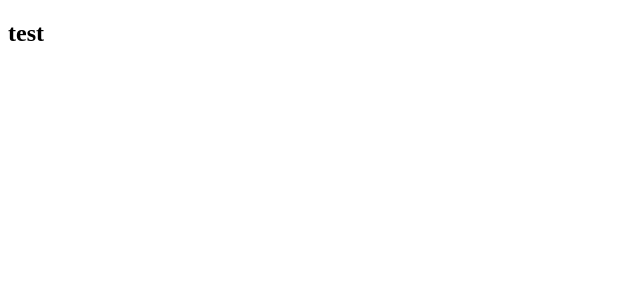
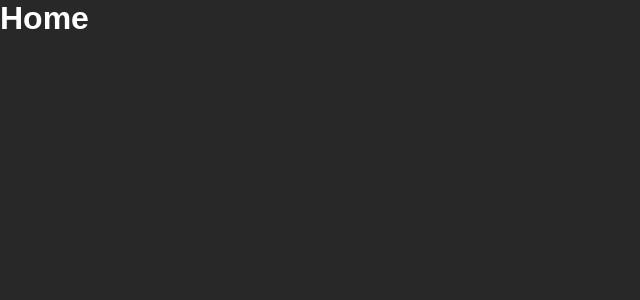
Before and after one commit to iamdevmarcos/getkcal, a React (Vite) app: page / in a window 1280 px wide. Shown: the top 300 px of the page, without its empty margins (0-640 px from the left). Built offline with nearby package versions, Linux system fonts and the light colour scheme.

Commit message:
feat: add home

```diff
--- a/src/App.jsx
+++ b/src/App.jsx
@@ -1,9 +1,17 @@
-import React, { useEffect } from "react";
+import React from "react";
+
+import { GlobalStyles } from "./styles/GlobalStyles";
+
+import Home from "./pages/Home";
 
 const App = () => {
-  useEffect(() => console.log("1"), []);
+  return (
+    <>
+      <GlobalStyles />
 
-  return <h2>test</h2>;
+      <Home />
+    </>
+  );
 };
 
 export default App;
--- /dev/null
+++ b/src/pages/Home/index.jsx
@@ -0,0 +1,13 @@
+import React from "react";
+
+import { Container } from "./styles";
+
+const Home = () => {
+  return (
+    <Container>
+      <h1>Home</h1>
+    </Container>
+  );
+};
+
+export default Home;
--- /dev/null
+++ b/src/pages/Home/styles.jsx
@@ -0,0 +1,3 @@
+import styled from "styled-components";
+
+export const Container = styled.div``;
```
